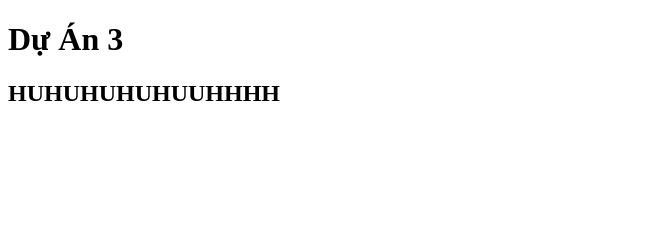
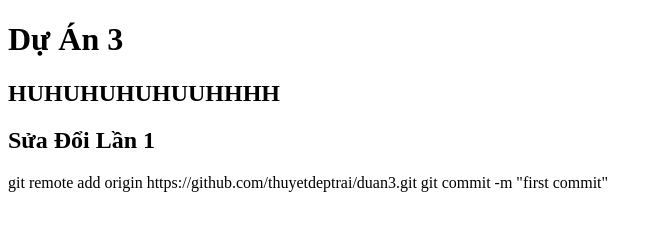
Before and after one commit to thuyetdeptrai/duan3, a plain HTML site: page index.html in a window 1280 px wide. Shown: the whole page, without its empty margins (0-662 px from the left). Drawn offline with Linux system fonts and the light colour scheme.

Commit message:
Sua doi lan 1

```diff
--- a/index.html
+++ b/index.html
@@ -8,5 +8,7 @@
 <body>
     <h1>Dự Án 3</h1>
     <h2>HUHUHUHUHUUHHHH</h2>
+    <h2>Sửa Đổi Lần 1</h2>
 </body>
-</html>
+git remote add origin https://github.com/thuyetdeptrai/duan3.git
+</html>git commit -m "first commit"
```
